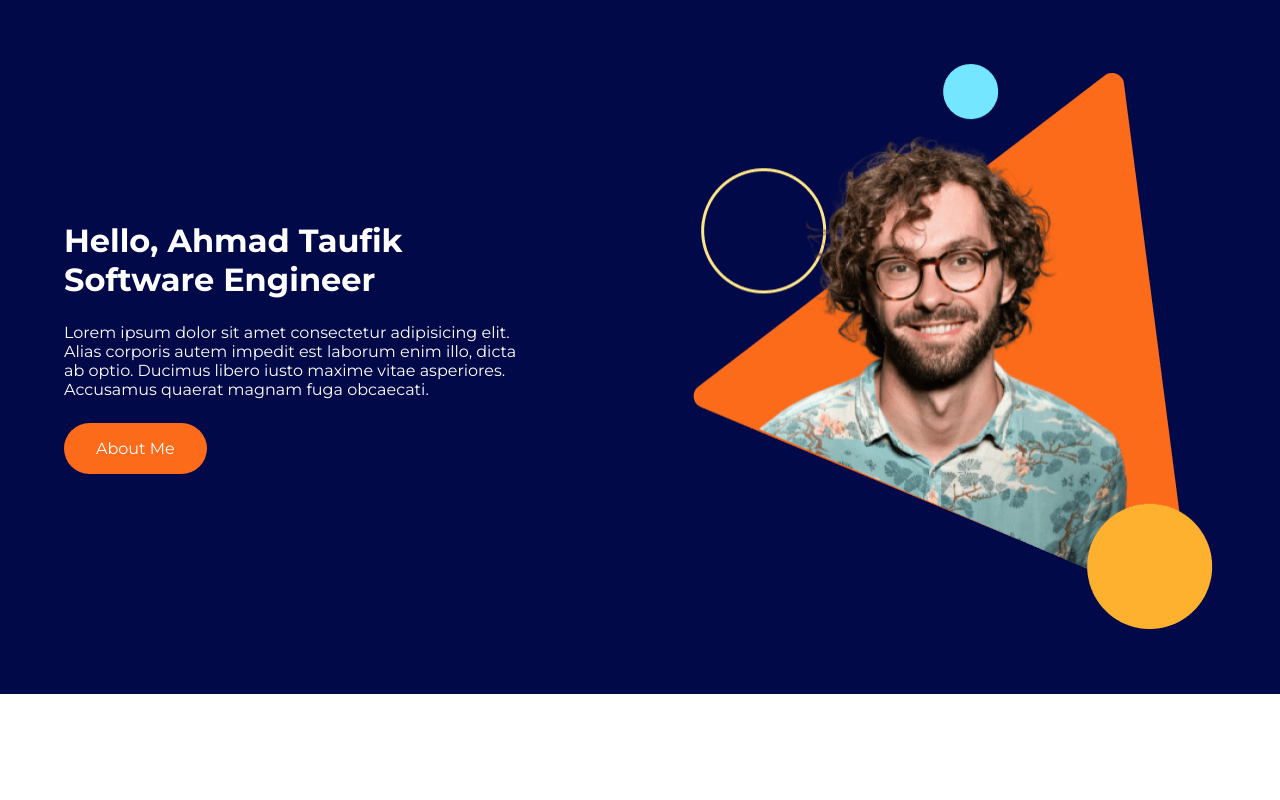
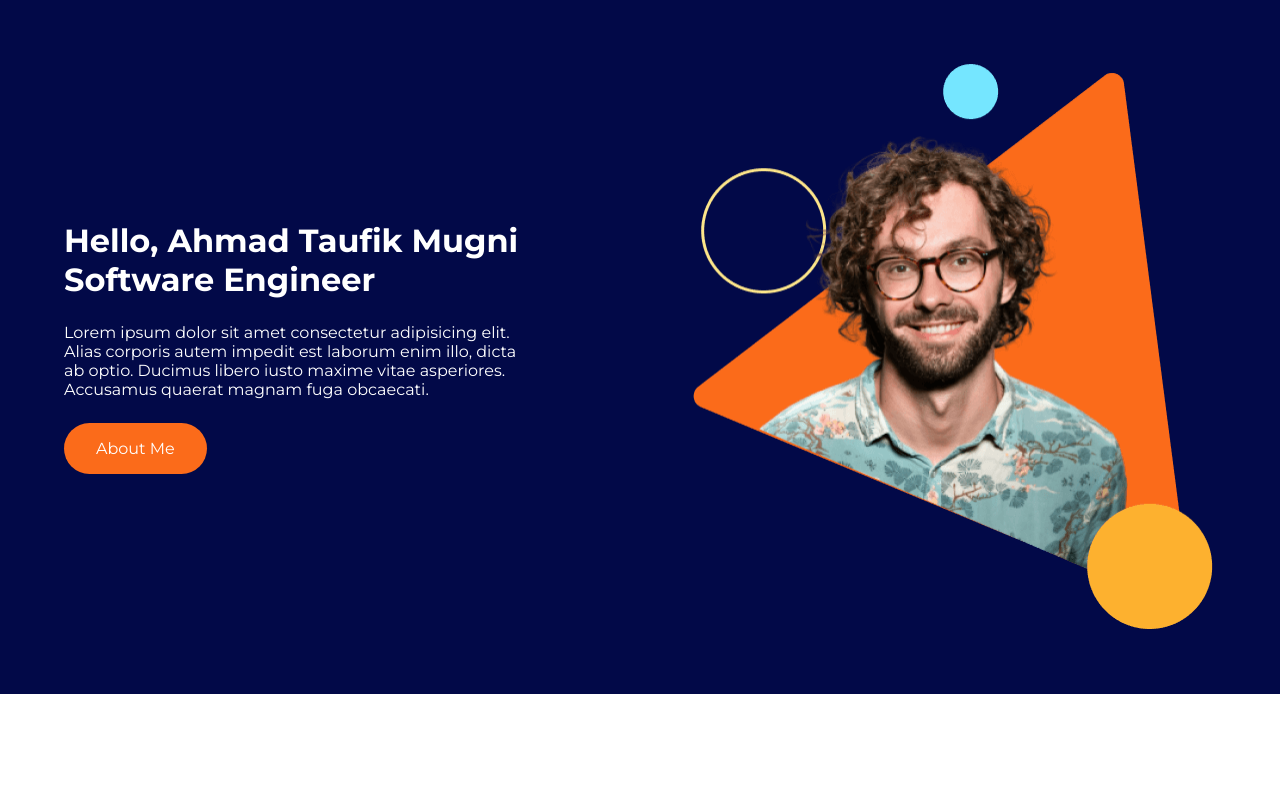
Before and after one commit to pick-alt/personal-website, a plain HTML site: page index.html in a window 1280 px wide. Shown: the top 800 px of the page. Drawn offline with Linux system fonts and the light colour scheme.

Commit message:
update name Ahmad Taufik to Ahmad Taufik Mugni

```diff
--- a/index.html
+++ b/index.html
@@ -22,7 +22,9 @@
       <div class="page-center">
         <div class="hero-content d-flex gap-150">
           <div class="hero-left my-auto justify-space-between d-grid gap-24">
-            <h1 class="text-white">Hello, Ahmad Taufik Software Engineer</h1>
+            <h1 class="text-white">
+              Hello, Ahmad Taufik Mugni Software Engineer
+            </h1>
             <p class="text-white">
               Lorem ipsum dolor sit amet consectetur adipisicing elit. Alias
               corporis autem impedit est laborum enim illo, dicta ab optio.
```
